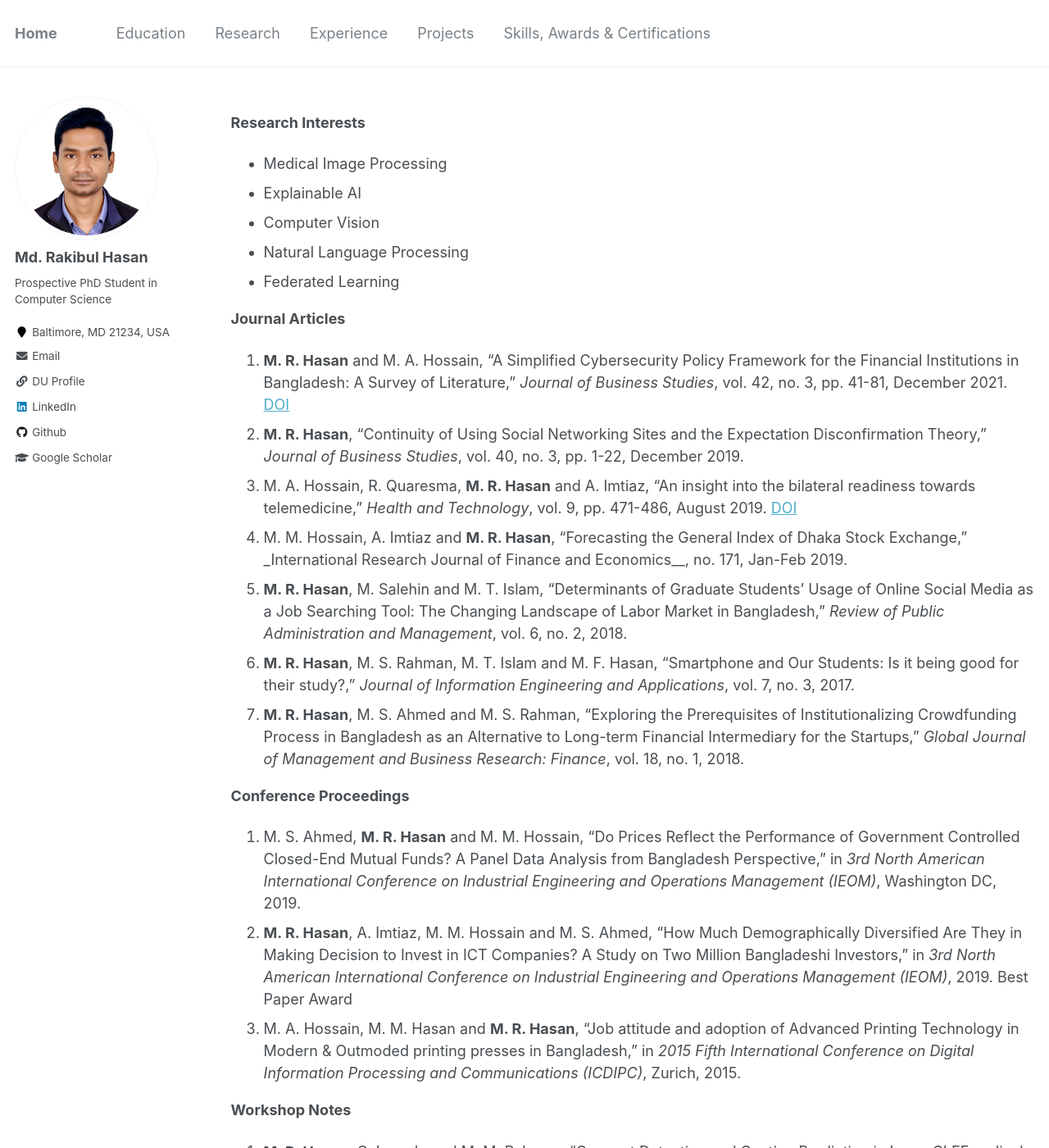
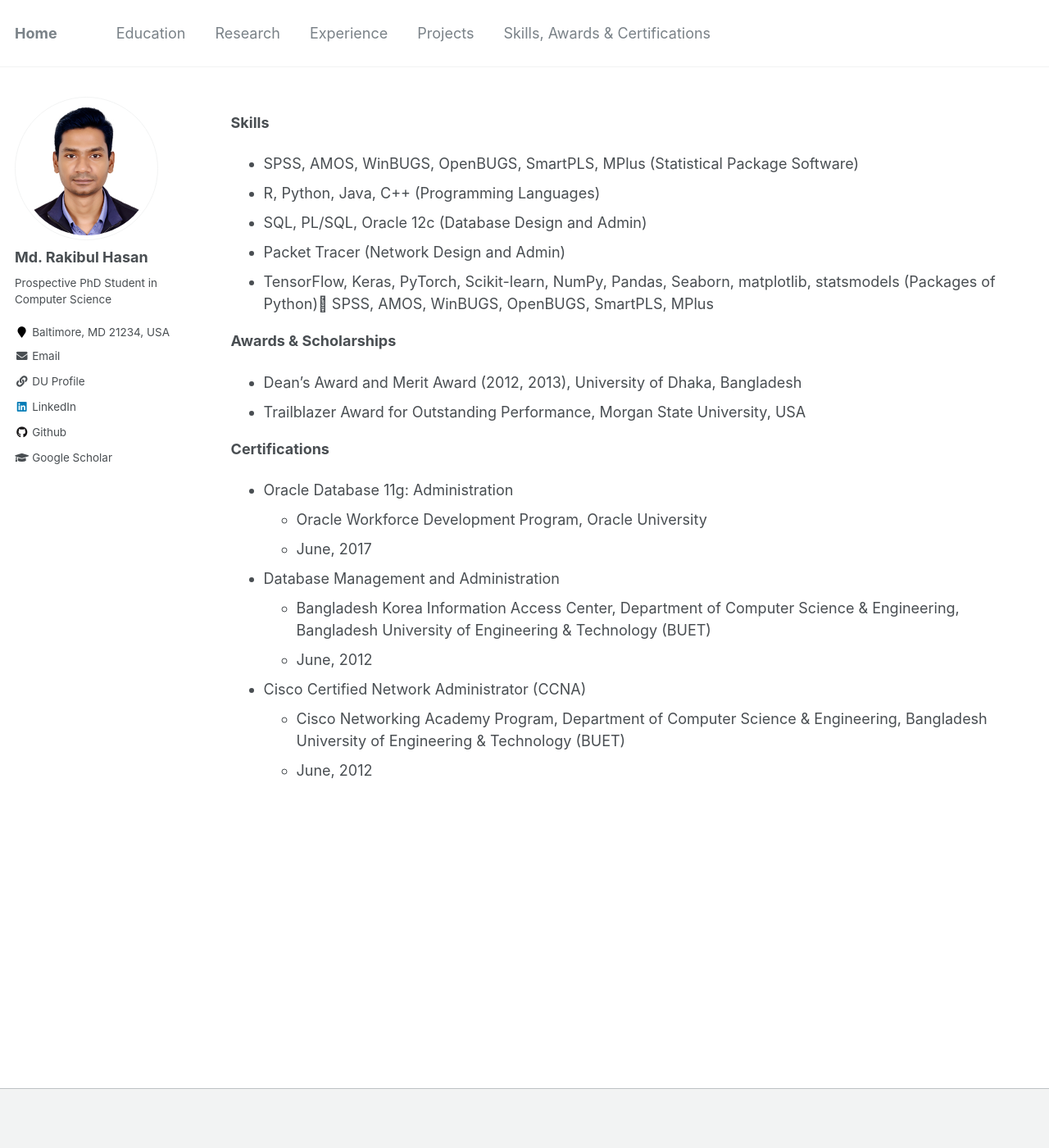
Before and after one commit to Hasan-MdRakibul/hasan-mdrakibul.github.io, a Jekyll site: the page built from _pages/skills.md, in a window 1280 px wide and 1400 px high. Shown: the whole window at 82% size. Built offline with Jekyll 4.4.1, drawn with Linux system fonts in a browser that asks for light colours; some of the changed text lies outside the part shown.

Commit message:
init changes

```diff
--- a/_pages/skills.md
+++ b/_pages/skills.md
@@ -5,35 +5,26 @@ permalink: /skills, awards & certifications/
 author_profile: true
 ---
 
-**Research Interests**
-- Medical Image Processing
-- Explainable AI
-- Computer Vision
-- Natural Language Processing
-- Federated Learning
+**Skills**
+- SPSS, AMOS, WinBUGS, OpenBUGS, SmartPLS, MPlus (Statistical Package Software)
+- R, Python, Java, C++ (Programming Languages)
+- SQL, PL/SQL, Oracle 12c (Database Design and Admin)
+- Packet Tracer (Network Design and Admin)
+- TensorFlow, Keras, PyTorch, Scikit-learn, NumPy, Pandas, Seaborn, matplotlib, statsmodels (Packages of Python) SPSS, AMOS, WinBUGS, OpenBUGS, SmartPLS, MPlus
 
+**Awards & Scholarships**
+- Dean’s Award and Merit Award (2012, 2013), University of Dhaka, Bangladesh
+- Trailblazer Award for Outstanding Performance, Morgan State University, USA
 
-**Journal Articles**
-1. **M. R. Hasan** and M. A. Hossain, "A Simplified Cybersecurity Policy Framework for the Financial Institutions in Bangladesh: A Survey of Literature," _Journal of Business Studies_, vol. 42, no. 3, pp. 41-81, December 2021. [DOI](https://doi.org/10.3329/dujbst.v42i3.65120)
-2. **M. R. Hasan**, "Continuity of Using Social Networking Sites and the Expectation Disconfirmation Theory," _Journal of Business Studies_, vol. 40, no. 3, pp. 1-22, December 2019.
-3. M. A. Hossain, R. Quaresma, **M. R. Hasan** and A. Imtiaz, "An insight into the bilateral readiness towards telemedicine," _Health and Technology_, vol. 9, pp. 471-486, August 2019. [DOI](https://doi.org/10.1007/s12553-019-00328-1)
-4. M. M. Hossain, A. Imtiaz and **M. R. Hasan**, "Forecasting the General Index of Dhaka Stock Exchange," _International Research Journal of Finance and Economics__, no. 171, Jan-Feb 2019.
-5. **M. R. Hasan**, M. Salehin and M. T. Islam, "Determinants of Graduate Students’ Usage of Online Social Media as a Job Searching Tool: The Changing Landscape of Labor Market in Bangladesh," _Review of Public Administration and Management_, vol. 6, no. 2, 2018.
-6. **M. R. Hasan**, M. S. Rahman, M. T. Islam and M. F. Hasan, "Smartphone and Our Students: Is it being good for their study?," _Journal of Information Engineering and Applications_, vol. 7, no. 3, 2017.
-7. **M. R. Hasan**, M. S. Ahmed and M. S. Rahman, "Exploring the Prerequisites of Institutionalizing Crowdfunding Process in Bangladesh as an Alternative to Long-term Financial Intermediary for the Startups," _Global Journal of Management and Business Research: Finance_, vol. 18, no. 1, 2018.
+**Certifications**
+- Oracle Database 11g: Administration
+    - Oracle Workforce Development Program, Oracle University
+    - June, 2017
 
-**Conference Proceedings**
-1. M. S. Ahmed, **M. R. Hasan** and M. M. Hossain, "Do Prices Reflect the Performance of Government Controlled Closed-End Mutual Funds? A Panel Data Analysis from Bangladesh Perspective," in _3rd North American International Conference on Industrial Engineering and Operations Management (IEOM)_, Washington DC, 2019.
-2. **M. R. Hasan**, A. Imtiaz, M. M. Hossain and M. S. Ahmed, "How Much Demographically Diversified Are They in Making Decision to Invest in ICT Companies? A Study on Two Million Bangladeshi Investors," in _3rd North American International Conference on Industrial Engineering and Operations Management (IEOM)_, 2019. Best Paper Award
-3. M. A. Hossain, M. M. Hasan and **M. R. Hasan**, "Job attitude and adoption of Advanced Printing Technology in Modern & Outmoded printing presses in Bangladesh," in _2015 Fifth International Conference on Digital Information Processing and Communications (ICDIPC)_, Zurich, 2015.
+- Database Management and Administration
+  - Bangladesh Korea Information Access Center, Department of Computer Science & Engineering, Bangladesh University of Engineering & Technology (BUET)
+  - June, 2012
 
-**Workshop Notes**
-1. **M. R. Hasan**, O. Layode and M. M. Rahman, "Concept Detection and Caption Prediction in ImageCLEFmedical Caption 2023 with Convolutional Neural Networks, Vision and Text-to-Text Transfer Transformers," in Working Notes of CLEF 2023 - Conference and Labs of the Evaluation Forum, Thessaloniki, 2023. [Link](https://www.dei.unipd.it/~faggioli/temp/CLEF2023-proceedings/)
-
-**Abstract Papers**
-1. **M. R. Hasan** and M. M. Rahman, Exemplifying the Automated Decision-Making Process of Medical Image Annotation Systems through Explainable AI Tools, IEEE, 2023. Abstracts of the 2023 International IEEE Conference on Systems, Man, and Cybernetics Maui, Hawaii. [Link](https://ieeesmc2023.org/abstracts/)
-
-**Ongoing Works**
-1. Image and Text Feature based Multimodal Learning for Multi-label Classification of Radiology Images in Biomedical Literature
-2. Interpretability of CNN Models in Multi-Labelling Medical Images.
-3. Explainable AI Tools for Transformer based Automated Medical Image Captioning System.
+- Cisco Certified Network Administrator (CCNA)
+   - Cisco Networking Academy Program, Department of Computer Science & Engineering, Bangladesh University of Engineering & Technology (BUET)
+   - June, 2012
```
